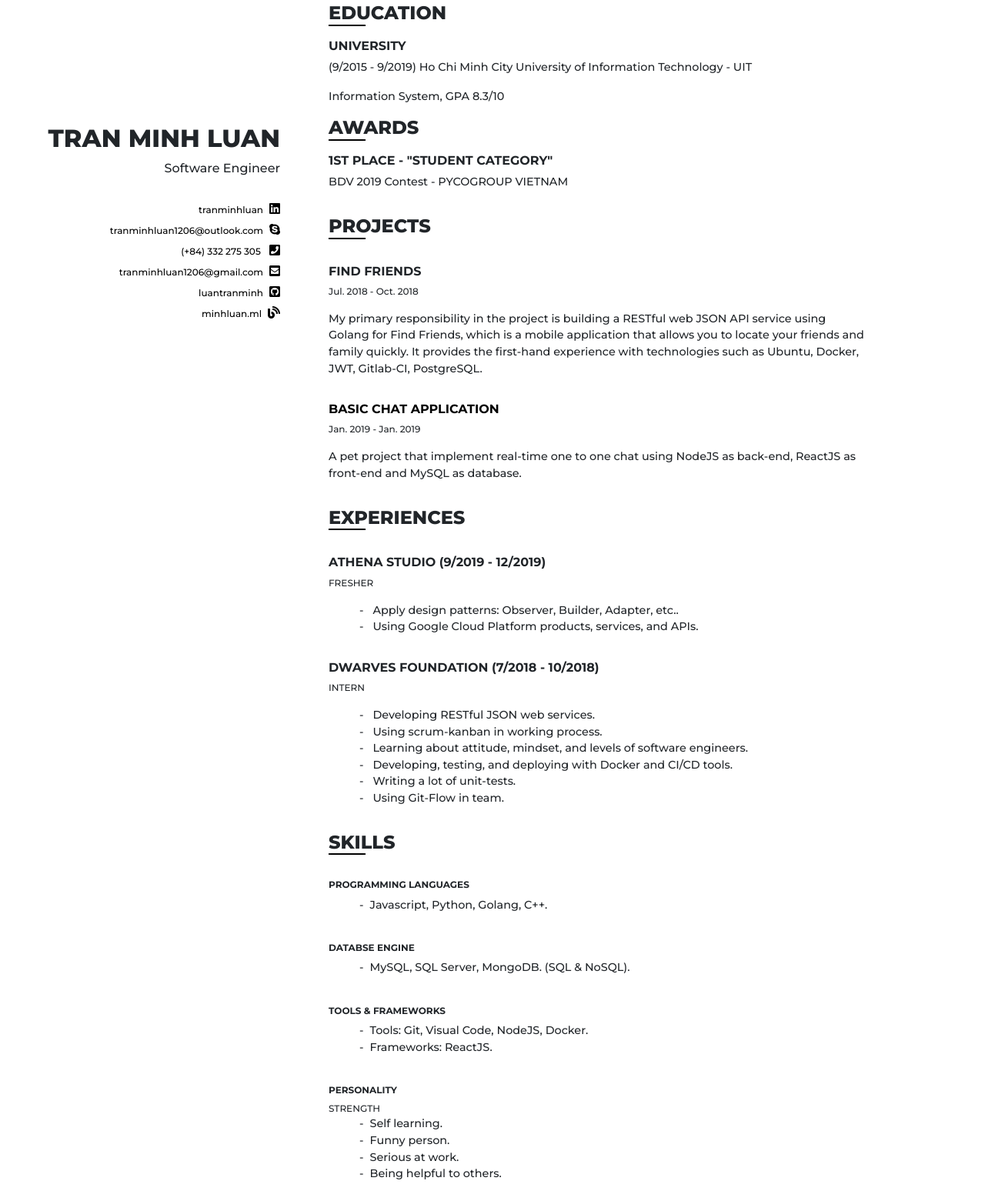
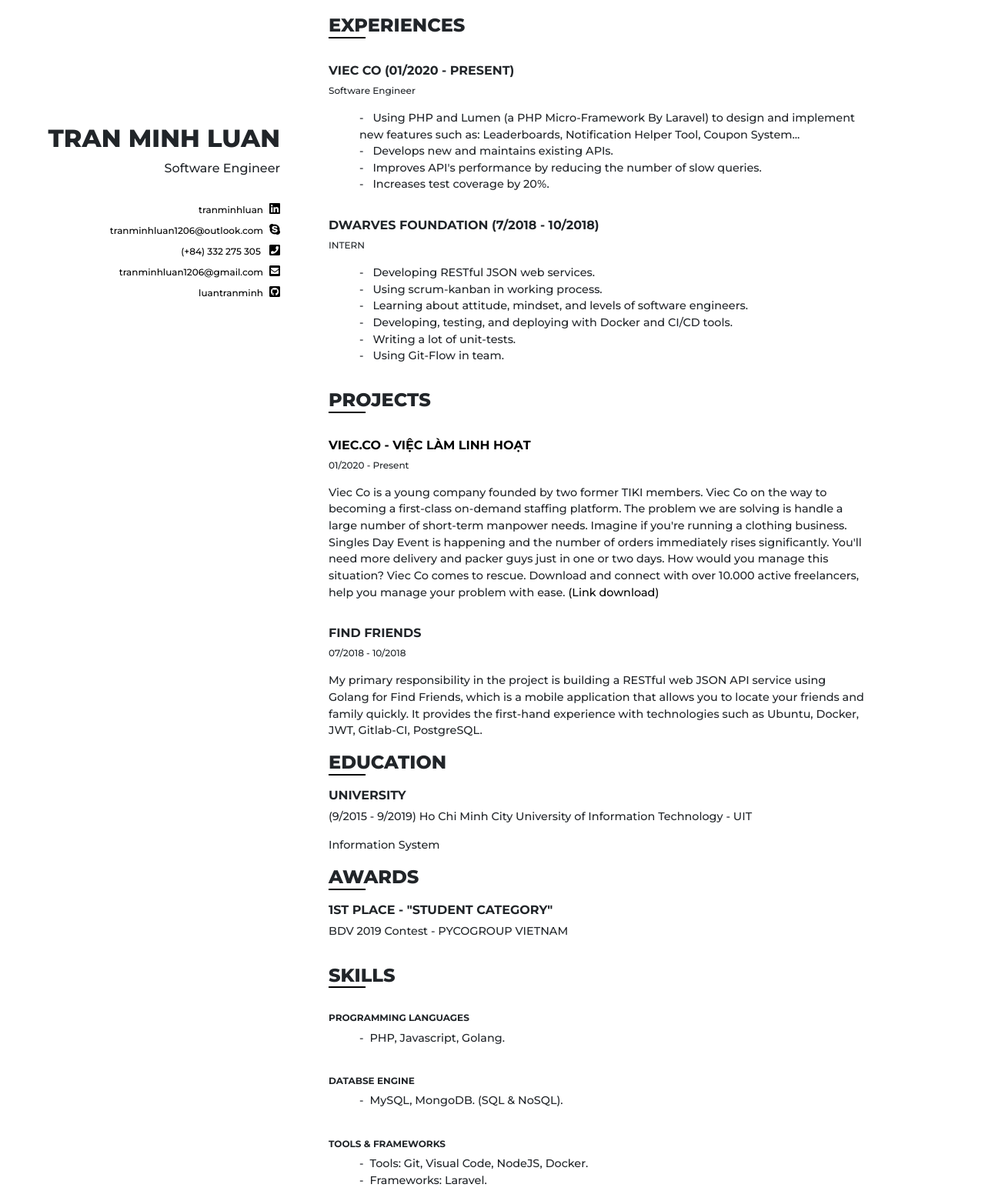
Before and after one commit to luantranminh/resume, a plain HTML site: page index.html in a window 1280 px wide. Shown: the part 29-1577 px from the top of the page at 77% size. Drawn offline with nearby package versions, Linux system fonts and the light colour scheme.

Commit message:
update working experiences

```diff
--- a/index.html
+++ b/index.html
@@ -33,70 +33,34 @@
             <div class="link">
               <a href="https://github.com/luantranminh">luantranminh<i class="fab fa-github-square"></i></a>
             </div>
-            <div class="link">
+            <!-- <div class="link">
               <a href="https://minhluan.ml">minhluan.ml<i class="fas fa-blog"></i></a>
-            </div>
+            </div> -->
           </div>
         </div>
       </div>
       <div class="col-sm-12 col-md-8 right-panel">
         <div class="content">
-          <div class="education">
-            <h1>EDUCATION</h1>
-            <p></p>
-            <h2>UNIVERSITY</h2>
-            <p>
-              (9/2015 - 9/2019) Ho Chi Minh City University of Information
-              Technology - UIT
-            </p>
-            <p>Information System, GPA 8.3/10</p>
-          </div>
-          <div class="education">
-            <h1>AWARDS</h1>
-            <p></p>
-            <h2>1st Place - "Student Category"</h2>
-            <p>BDV 2019 Contest - PYCOGROUP VIETNAM
-            </p>
-          </div>
-          <div class="projects">
-            <h1>PROJECTS</h1>
-            <div class="list" id="projects-list">
-              <div class="project">
-                <h2>FIND FRIENDS</h2>
-                <div class="project-date">Jul. 2018 - Oct. 2018</div>
-                <p class="project-description">
-                  My primary responsibility in the project is building a RESTful web JSON API service using Golang for
-                  Find Friends, which is a mobile application that allows you to locate your friends and family quickly.
-                  It provides the first-hand experience with technologies such as Ubuntu, Docker, JWT, Gitlab-CI,
-                  PostgreSQL.
-                </p>
-              </div>
-              <div class="project">
-                <h2>
-                  <a href="https://github.com/luantranminh/simple-chat-app">BASIC CHAT APPLICATION
-                  </a>
-                </h2>
-                <div class="project-date">Jan. 2019 - Jan. 2019</div>
-                <p class="project-description">
-                  A pet project that implement real-time one to one chat using
-                  NodeJS as back-end, ReactJS as front-end and MySQL as
-                  database.
-                </p>
-              </div>
-            </div>
-          </div>
+
           <div class="experiences">
             <h1>experiences</h1>
             <div class="list">
               <div class="project">
-                <h2>Athena Studio (9/2019 - 12/2019)</h2>
-                <div class="project-date">FRESHER</div>
+                <h2>Viec Co (01/2020 - Present)</h2>
+                <div class="project-date">Software Engineer
+                </div>
                 <ul class="abilities">
                   <li>
-                    Apply design patterns: Observer, Builder, Adapter, etc..
+                    Using PHP and Lumen (a PHP Micro-Framework By Laravel) to design and implement new features such as:  Leaderboards, Notification Helper Tool, Coupon System...
                   </li>
                   <li>
-                    Using Google Cloud Platform products, services, and APIs.
+                    Develops new and maintains existing APIs.
+                  </li>
+                  <li>
+                    Improves API's performance by reducing the number of slow queries.
+                  </li>
+                  <li>
+                    Increases test coverage by 20%.
                   </li>
                 </ul>
                 <p></p>
@@ -128,13 +92,66 @@
               </div>
             </div>
           </div>
+
+          <div class="projects">
+            <h1>PROJECTS</h1>
+            <div class="list" id="projects-list">
+              <div class="project">
+                <h2>
+                  <a href="https://apps.apple.com/us/app/viec-co-vi%E1%BB%87c-l%C3%A0m-linh-ho%E1%BA%A1t/id1466483111">
+                    Viec.Co - Việc làm linh hoạt
+                  </a>
+                </h2>
+                <div class="project-date">01/2020 - Present</div>
+                <p class="project-description">
+                  Viec Co is a young company founded by two former TIKI members. Viec Co on the way to becoming a first-class on-demand staffing platform.
+                  The problem we are solving is handle a large number of short-term manpower needs.  Imagine if you're running a clothing business. Singles Day Event is happening
+                  and the number of orders immediately rises significantly. You'll need more delivery and packer guys just in one or two days. How would you manage this situation?
+                  Viec Co comes to rescue. Download and connect with over 10.000 active freelancers, help you manage your problem with ease.           <a href="https://apps.apple.com/us/app/viec-co-vi%E1%BB%87c-l%C3%A0m-linh-ho%E1%BA%A1t/id1466483111">
+                    (Link download)
+                  </a>
+                </p>
+              </div>
+
+              <div class="project">
+                <h2>FIND FRIENDS</h2>
+                <div class="project-date">07/2018 - 10/2018</div>
+                <p class="project-description">
+                  My primary responsibility in the project is building a RESTful web JSON API service using Golang for
+                  Find Friends, which is a mobile application that allows you to locate your friends and family quickly.
+                  It provides the first-hand experience with technologies such as Ubuntu, Docker, JWT, Gitlab-CI,
+                  PostgreSQL.
+                </p>
+              </div>
+
+            </div>
+          </div>
+          <div class="education">
+            <h1>EDUCATION</h1>
+            <p></p>
+            <h2>UNIVERSITY</h2>
+            <p>
+              (9/2015 - 9/2019) Ho Chi Minh City University of Information
+              Technology - UIT
+            </p>
+            <p>Information System</p>
+          </div>
+          <div class="awards">
+            <h1>AWARDS</h1>
+            <p></p>
+            <h2>1st Place - "Student Category"</h2>
+            <p>BDV 2019 Contest - PYCOGROUP VIETNAM
+            </p>
+          </div>
+
+
           <div class="skills">
             <h1>skills</h1>
             <div class="list">
               <div class="project">
                 <h3>PROGRAMMING LANGUAGES</h3>
                 <ul class="abilities">
-                  <li>Javascript, Python, Golang, C++.</li>
+                  <li>PHP, Javascript, Golang.</li>
                 </ul>
                 <p></p>
 
@@ -142,14 +159,14 @@
                 </br>
                 <h3>DATABSE ENGINE</h3>
                 <ul class="abilities">
-                  <li>MySQL, SQL Server, MongoDB. (SQL &amp; NoSQL).</li>
+                  <li>MySQL, MongoDB. (SQL &amp; NoSQL).</li>
                 </ul>
                 <p></p>
                 </br>
                 <h3>TOOLS &amp; FRAMEWORKS</h3>
                 <ul class="abilities">
                   <li>Tools: Git, Visual Code, NodeJS, Docker.</li>
-                  <li>Frameworks: ReactJS.</li>
+                  <li>Frameworks: Laravel.</li>
                 </ul>
                 <p></p>
                 </br>
@@ -157,7 +174,7 @@
                 <div class="personality">STRENGTH</div>
                 <ul class="abilities">
                   <li>Self learning.</li>
-                  <li>Funny person.</li>
+                  <!-- <li>Funny person.</li> -->
                   <li>Serious at work.</li>
                   <li>Being helpful to others.</li>
                 </ul>
```
